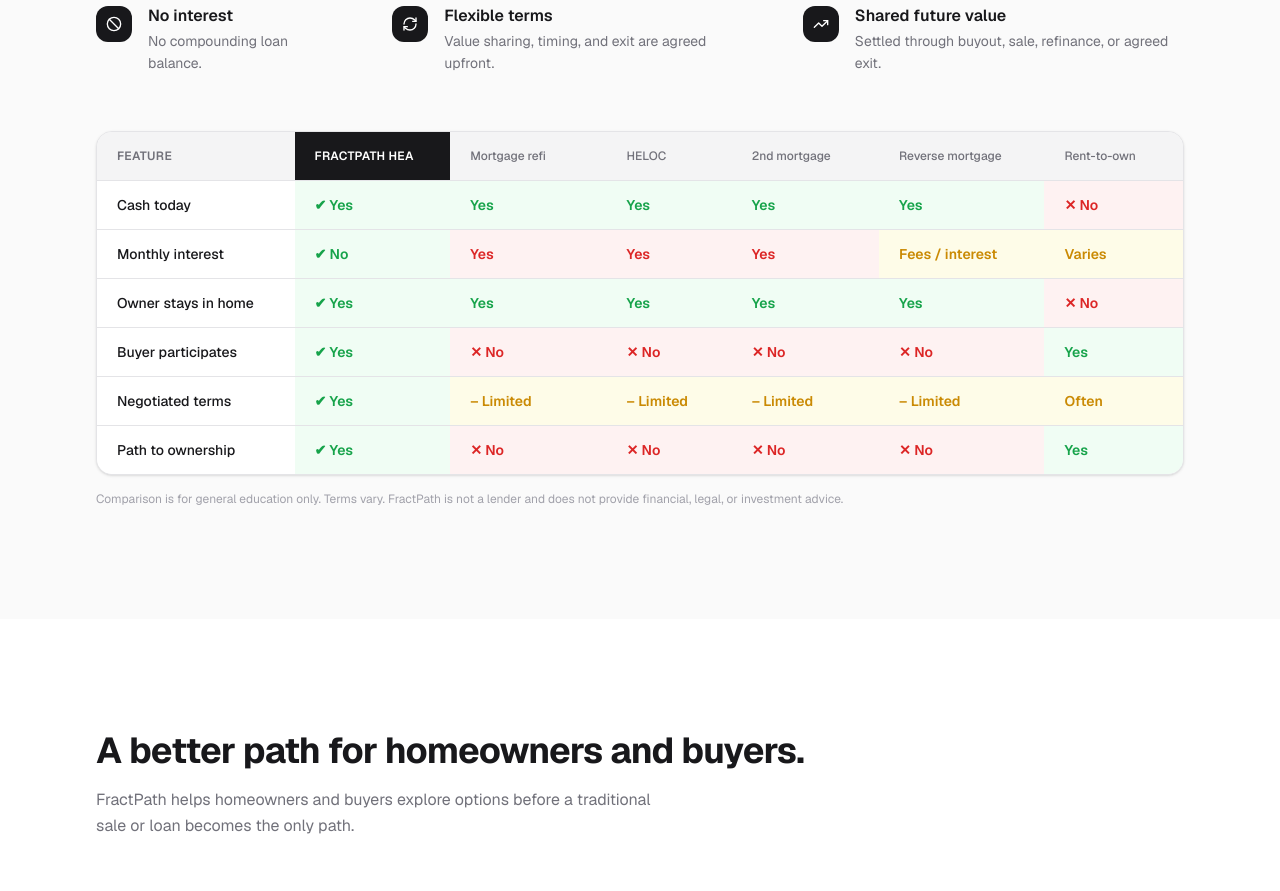
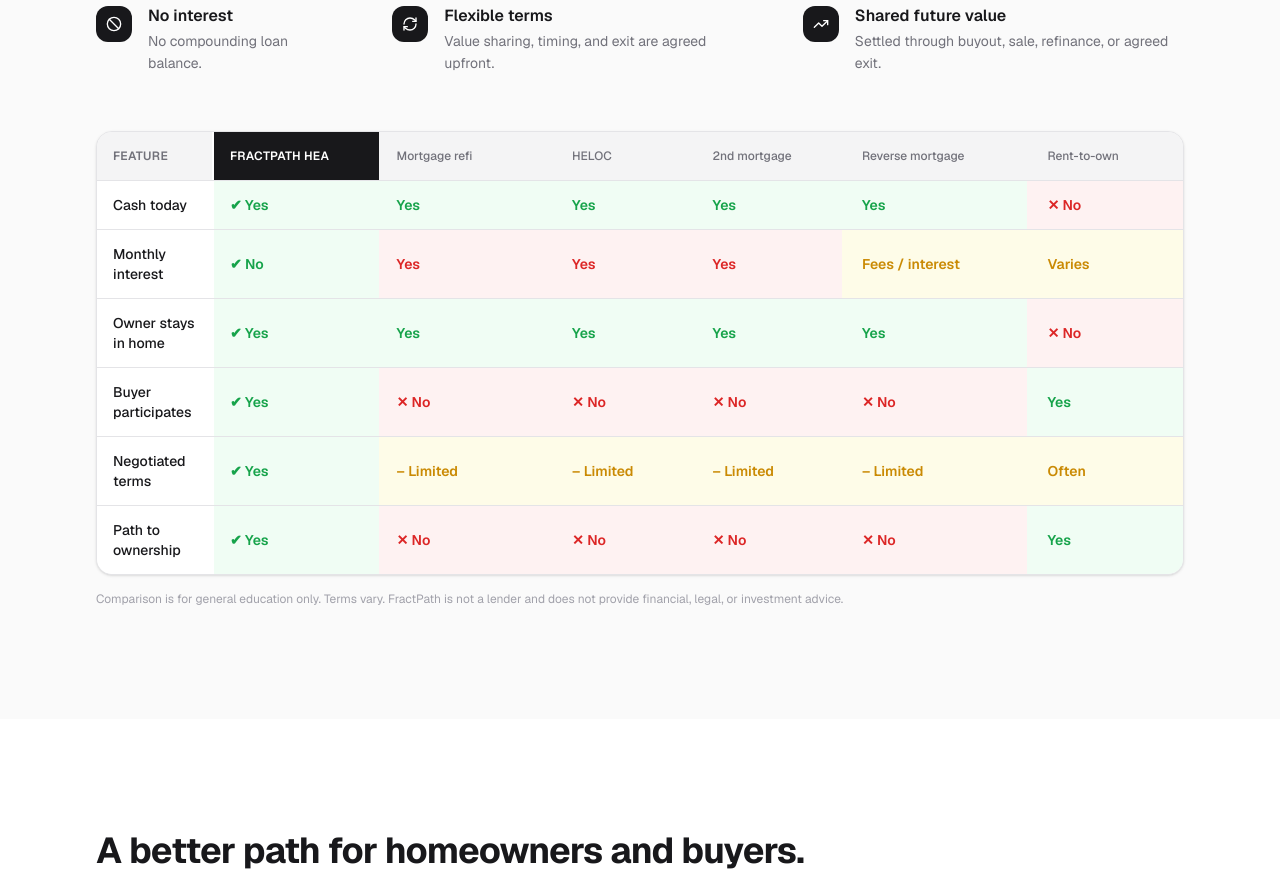
Before and after one commit to fractpath/fractpath-marketing, a Next.js app: page / in a window 1280 px wide. Shown: the part 1320-2211 px from the top of the page. Built offline with nearby package versions, Linux system fonts and the light colour scheme; no server answers.

Commit message:
Update calculator widget UX and chart colors

```diff
--- a/package.json
+++ b/package.json
@@ -14,7 +14,7 @@
     "@types/pg": "^8.16.0",
     "class-variance-authority": "^0.7.1",
     "clsx": "^2.1.1",
-    "fractpath-calculator-widget": "git+https://github.com/fractpath/fractpath-calculator-widget.git#c337b8289a370bf8474a68ff7183d6c67fe1fa61",
+    "fractpath-calculator-widget": "github:fractpath/fractpath-calculator-widget#59cc56dbe2cc7311ca9f8b6437b3aefa93c9be9c",
     "lucide-react": "^0.563.0",
     "next": "16.1.6",
     "next-themes": "^0.4.6",
--- a/src/app/page.tsx
+++ b/src/app/page.tsx
@@ -304,10 +304,9 @@
             <table className="w-full min-w-[860px] border-collapse text-sm">
               <thead>
                 <tr>
-                  <th className="sticky left-0 z-30 min-w-[132px] bg-[#F4F4F5] px-5 py-4 text-left text-xs font-semibold uppercase tracking-wide text-[#71717A]">
+                  <th className="sticky left-0 z-30 w-[115px] min-w-[115px] bg-[#F4F4F5] px-4 py-4 text-left text-xs font-semibold uppercase tracking-wide text-[#71717A]">
                     Feature
-                  </th>
-                  <th className="sticky left-[132px] z-30 min-w-[132px] bg-[#18181B] px-5 py-4 text-left text-xs font-semibold uppercase tracking-wide text-white">
+                  </th><th className="sticky left-[117px] z-30 min-w-[115px] bg-[#18181B] px-4 py-4 text-left text-xs font-semibold uppercase tracking-wide text-white">
                     FractPath HEA
                   </th>
                   <th className="min-w-[140px] bg-[#F4F4F5] px-5 py-4 text-left text-xs font-medium text-[#71717A]">
@@ -316,7 +315,7 @@
                   <th className="min-w-[112px] bg-[#F4F4F5] px-5 py-4 text-left text-xs font-medium text-[#71717A]">
                     HELOC
                   </th>
-                  <th className="min-w-[132px] bg-[#F4F4F5] px-5 py-4 text-left text-xs font-medium text-[#71717A]">
+                  <th className="min-w-[115px] bg-[#F4F4F5] px-5 py-4 text-left text-xs font-medium text-[#71717A]">
                     2nd mortgage
                   </th>
                   <th className="min-w-[148px] bg-[#F4F4F5] px-5 py-4 text-left text-xs font-medium text-[#71717A]">
@@ -331,12 +330,12 @@
               <tbody>
                 {COMPARISON_ROWS.map((row) => (
                   <tr key={row.feature}>
-                    <td className="sticky left-0 z-20 min-w-[132px] border-t border-[#E4E4E7] bg-white px-5 py-3.5 font-medium text-[#18181B]">
+                    <td className="sticky left-0 z-20 w-[115px] min-w-[115px] border-t border-[#E4E4E7] bg-white px-4 py-3.5 font-medium text-[#18181B]">
                       {row.feature}
                     </td>
 
                     <td
-                      className={`sticky left-[132px] z-20 min-w-[132px] border-t border-[#E4E4E7] px-5 py-3.5 ${comparisonCellClass(
+                      className={`sticky left-[117px] z-20 min-w-[115px] border-t border-[#E4E4E7] px-4 py-3.5 ${comparisonCellClass(
                         row.feature,
                         row.fractpath,
                       )}`}
@@ -363,7 +362,7 @@
                     </td>
 
                     <td
-                      className={`min-w-[132px] border-t border-[#E4E4E7] px-5 py-3.5 ${comparisonCellClass(
+                      className={`min-w-[115px] border-t border-[#E4E4E7] px-5 py-3.5 ${comparisonCellClass(
                         row.feature,
                         row.second,
                       )}`}
```
Also changed, not shown: 1 other file (tests, documents, lock files or other folders).
